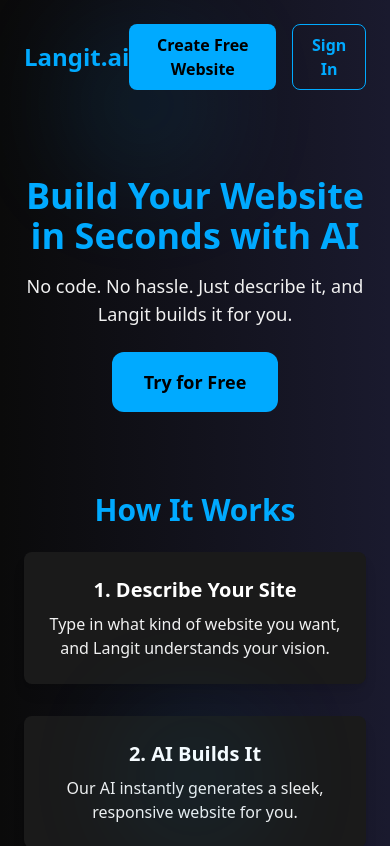
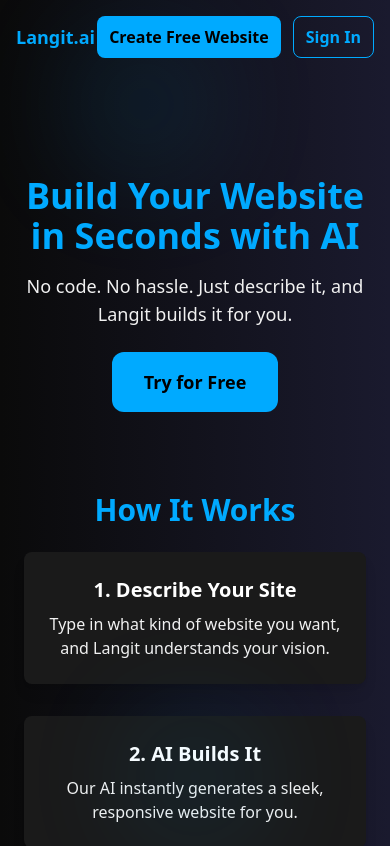
Before and after one commit to jeffeacosta/langit-landing, a Next.js app: page / in a window 390 px wide. Shown: the top 846 px of the page. Built offline with nearby package versions, Linux system fonts and the light colour scheme.

Commit message:
Update page.js

```diff
--- a/app/page.js
+++ b/app/page.js
@@ -4,13 +4,13 @@
     <div className="relative bg-gradient-to-r from-[#0a0a0a] to-[#1a1a2e] text-white min-h-screen flex flex-col items-center px-6 pt-20 pb-20">
     <BackgroundAnimation />
 {/* Header */}
-<header className="absolute top-0 left-0 w-full flex justify-between items-center p-6">
-  <div className="text-2xl font-bold text-primary">Langit.ai</div>
-  <div className="flex space-x-4">
-    <button className="bg-primary text-black px-4 py-2 rounded-lg font-bold hover:bg-blue-300 transition-all duration-300">
+<header className="absolute top-0 left-0 w-full flex items-center justify-between p-4 md:p-6">
+  <div className="text-lg md:text-2xl font-bold text-primary">Langit.ai</div>
+  <div className="flex space-x-3">
+    <button className="bg-primary text-black px-3 py-2 md:px-4 md:py-2 rounded-lg font-bold hover:bg-blue-300 transition-all duration-300">
       Create Free Website
     </button>
-    <button className="border border-primary text-primary px-4 py-2 rounded-lg font-bold hover:bg-primary hover:text-black transition-all duration-300">
+    <button className="border border-primary text-primary px-3 py-2 md:px-4 md:py-2 rounded-lg font-bold hover:bg-primary hover:text-black transition-all duration-300">
       Sign In
     </button>
   </div>
```
